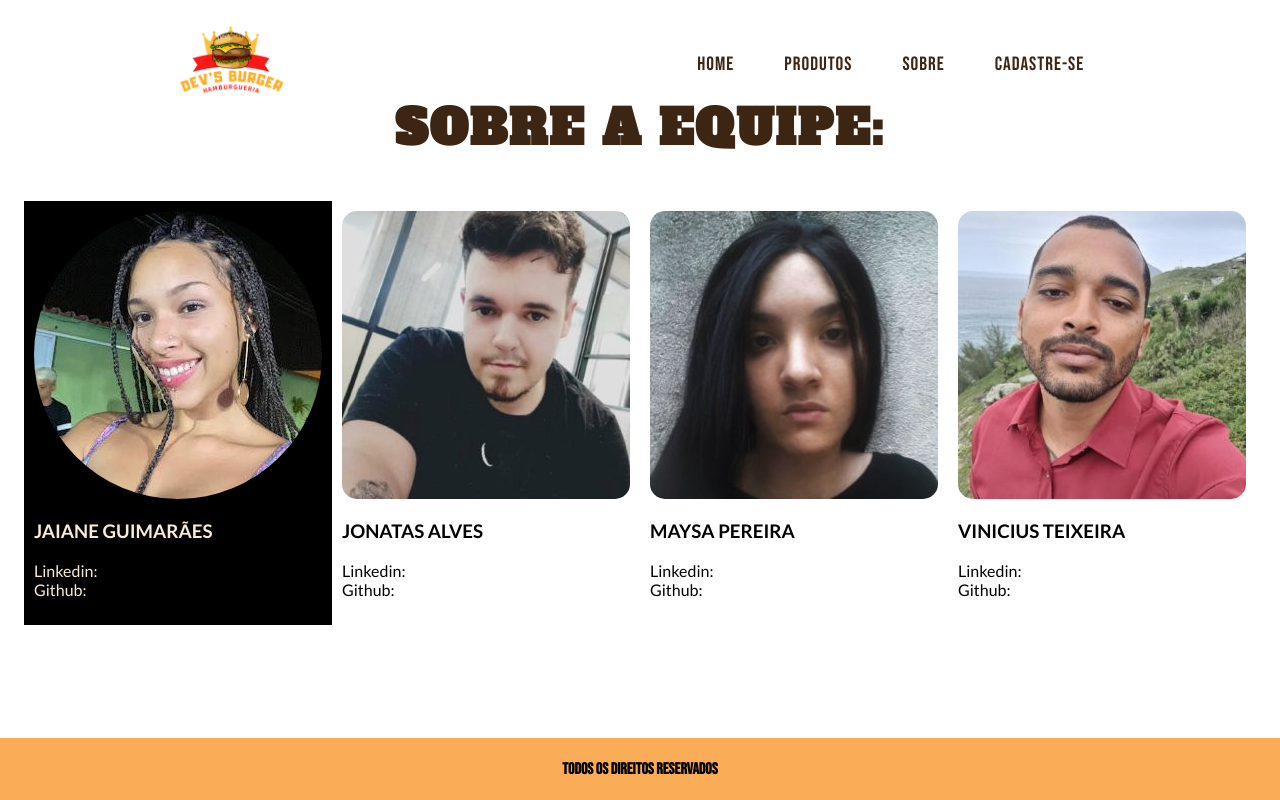
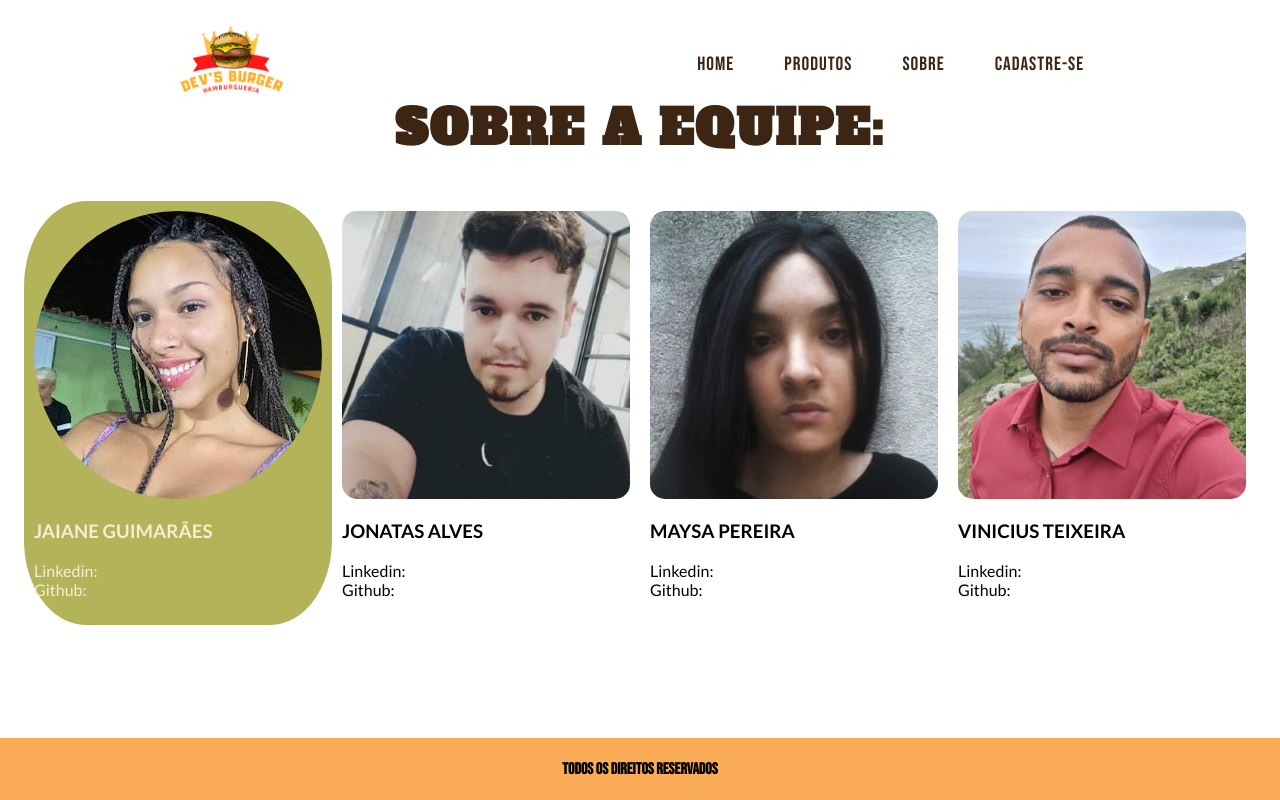
Before and after one commit to ViniciusSTeixeira/DevBurger, a React (Create React App) app: page / in a window 1280 px wide. In both pictures the pointer is over the element 178 px from the left and 2400 px from the top of the page. Shown: the part 1988-2788 px from the top of the page. Built offline with nearby package versions, Linux system fonts and the light colour scheme.

Commit message:
:lipstick: implementação de estilo

```diff
--- a/src/components/Sobre/Sobre.css
+++ b/src/components/Sobre/Sobre.css
@@ -27,9 +27,10 @@
 }
 
 .sobre-box:hover {
-    background-color: black;
+    background-color: #B3B359;
     color: antiquewhite;
     transition: 2s;
+    border-radius: 20%;
 }
 
 img {
```
